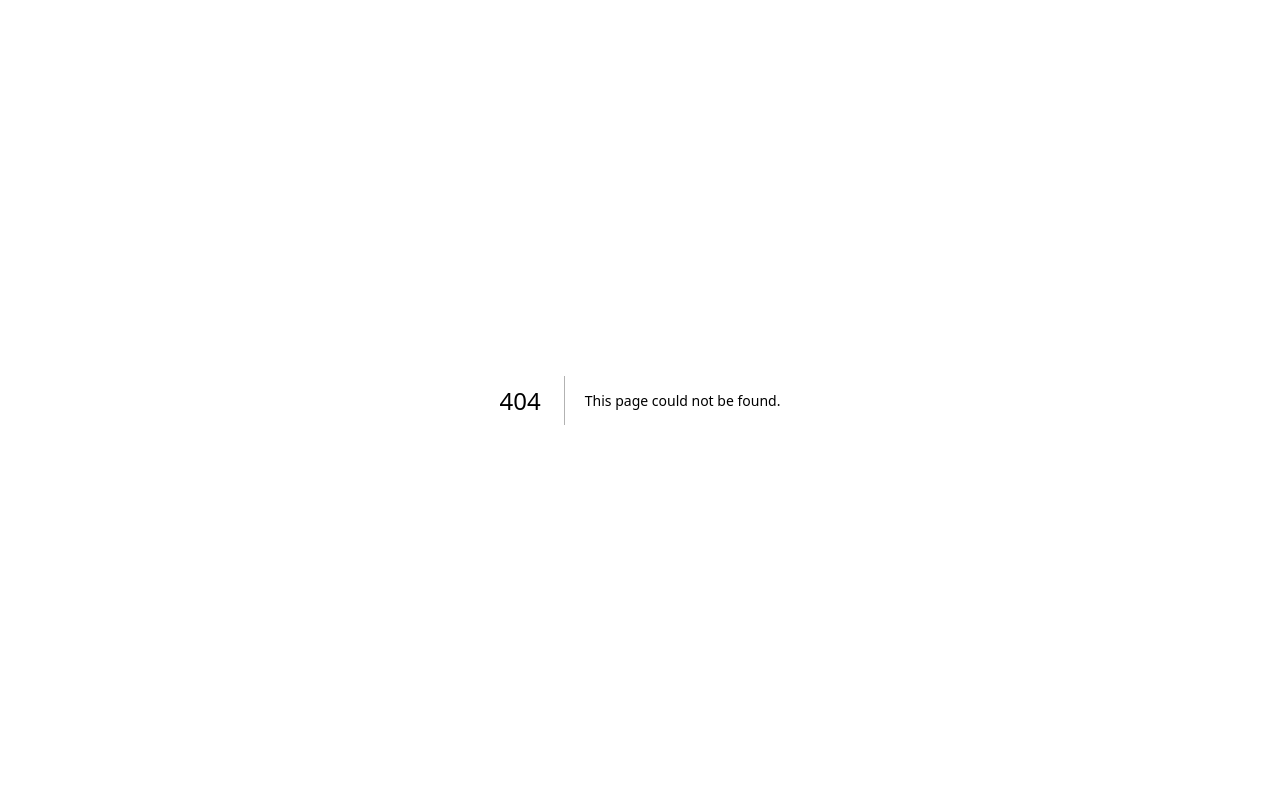
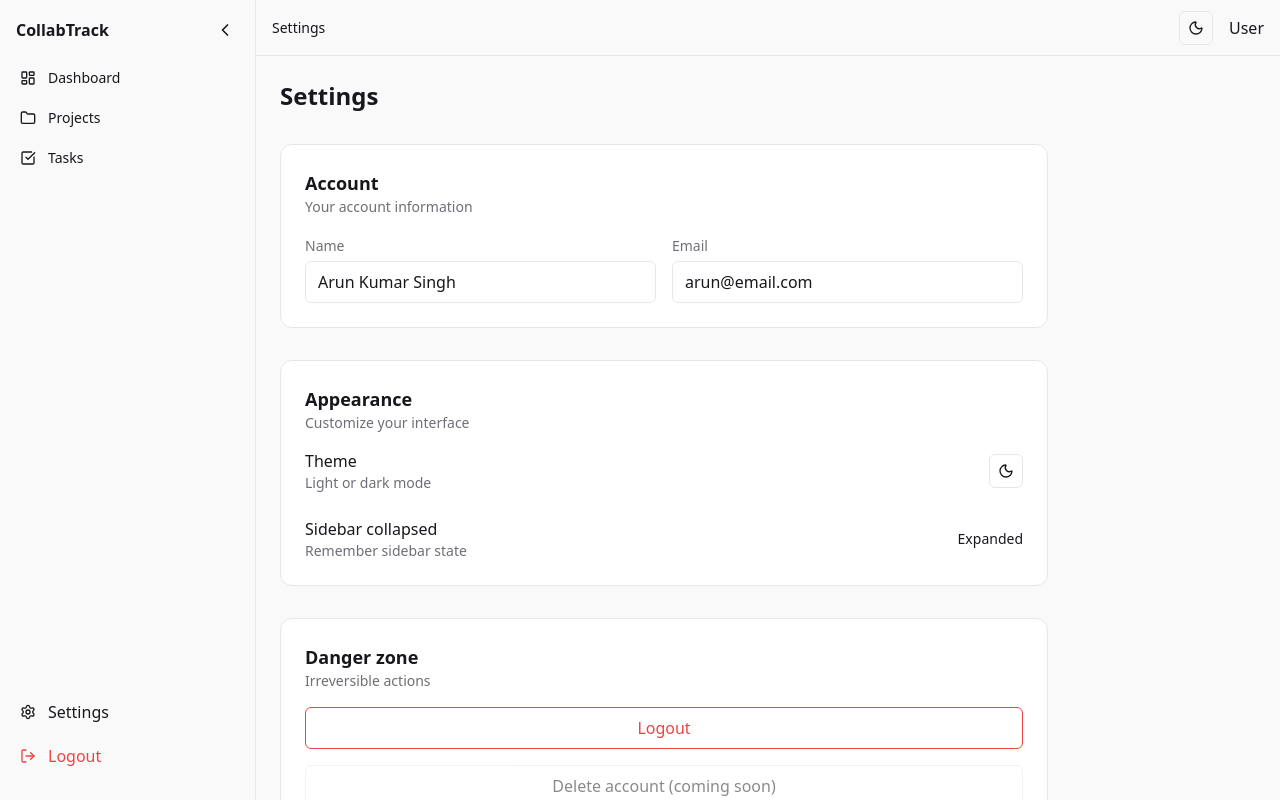
Before and after one commit to arunsinghcodes/collabtrack-frontend, a Next.js app: page /settings in a window 1280 px wide. Before the commit this address had no page. Built offline with nearby package versions, Linux system fonts and the light colour scheme.

Commit message:
Add: setting pages added

```diff
--- /dev/null
+++ b/src/app/(dashboard)/settings/page.js
@@ -0,0 +1,19 @@
+import AccountSettings from "@/components/settings/account-settings";
+import AppearanceSettings from "@/components/settings/appearance-settings";
+import DangerZone from "@/components/settings/danger-zone";
+
+export const metadata = {
+  title: "Settings | CollabTrack",
+};
+
+export default function SettingsPage() {
+  return (
+    <div className="max-w-3xl space-y-8">
+      <h1 className="text-2xl font-bold">Settings</h1>
+
+      <AccountSettings />
+      <AppearanceSettings />
+      <DangerZone />
+    </div>
+  );
+}
--- /dev/null
+++ b/src/components/settings/account-settings.jsx
@@ -0,0 +1,30 @@
+import SettingsSection from "./settings-section";
+
+export default function AccountSettings() {
+  return (
+    <SettingsSection
+      title="Account"
+      description="Your account information"
+    >
+      <div className="grid gap-4 sm:grid-cols-2">
+        <div>
+          <label className="text-sm text-muted-foreground">
+            Name
+          </label>
+          <div className="mt-1 rounded-md border px-3 py-2">
+            Arun Kumar Singh
+          </div>
+        </div>
+
+        <div>
+          <label className="text-sm text-muted-foreground">
+            Email
+          </label>
+          <div className="mt-1 rounded-md border px-3 py-2">
+            arun@email.com
+          </div>
+        </div>
+      </div>
+    </SettingsSection>
+  );
+}
--- /dev/null
+++ b/src/components/settings/appearance-settings.jsx
@@ -0,0 +1,40 @@
+"use client";
+
+import SettingsSection from "./settings-section";
+import ThemeToggle from "@/components/theme-toggle";
+import { useUIStore } from "@/store/ui-store";
+
+export default function AppearanceSettings() {
+  const collapsed = useUIStore((s) => s.collapsed);
+
+  return (
+    <SettingsSection
+      title="Appearance"
+      description="Customize your interface"
+    >
+      <div className="flex items-center justify-between">
+        <div>
+          <p className="font-medium">Theme</p>
+          <p className="text-sm text-muted-foreground">
+            Light or dark mode
+          </p>
+        </div>
+
+        <ThemeToggle />
+      </div>
+
+      <div className="mt-6 flex items-center justify-between">
+        <div>
+          <p className="font-medium">Sidebar collapsed</p>
+          <p className="text-sm text-muted-foreground">
+            Remember sidebar state
+          </p>
+        </div>
+
+        <span className="text-sm">
+          {collapsed ? "Collapsed" : "Expanded"}
+        </span>
+      </div>
+    </SettingsSection>
+  );
+}
--- /dev/null
+++ b/src/components/settings/danger-zone.jsx
@@ -0,0 +1,23 @@
+import SettingsSection from "./settings-section";
+
+export default function DangerZone() {
+  return (
+    <SettingsSection
+      title="Danger zone"
+      description="Irreversible actions"
+    >
+      <div className="flex flex-col gap-4">
+        <button className="rounded-md border border-destructive px-4 py-2 text-destructive hover:bg-destructive/10">
+          Logout
+        </button>
+
+        <button
+          disabled
+          className="rounded-md border px-4 py-2 opacity-50"
+        >
+          Delete account (coming soon)
+        </button>
+      </div>
+    </SettingsSection>
+  );
+}
--- /dev/null
+++ b/src/components/settings/settings-section.jsx
@@ -0,0 +1,16 @@
+export default function SettingsSection({ title, description, children }) {
+  return (
+    <div className="rounded-xl border bg-card p-6">
+      <div className="mb-4">
+        <h2 className="text-lg font-semibold">{title}</h2>
+        {description && (
+          <p className="text-sm text-muted-foreground">
+            {description}
+          </p>
+        )}
+      </div>
+
+      {children}
+    </div>
+  );
+}
```
